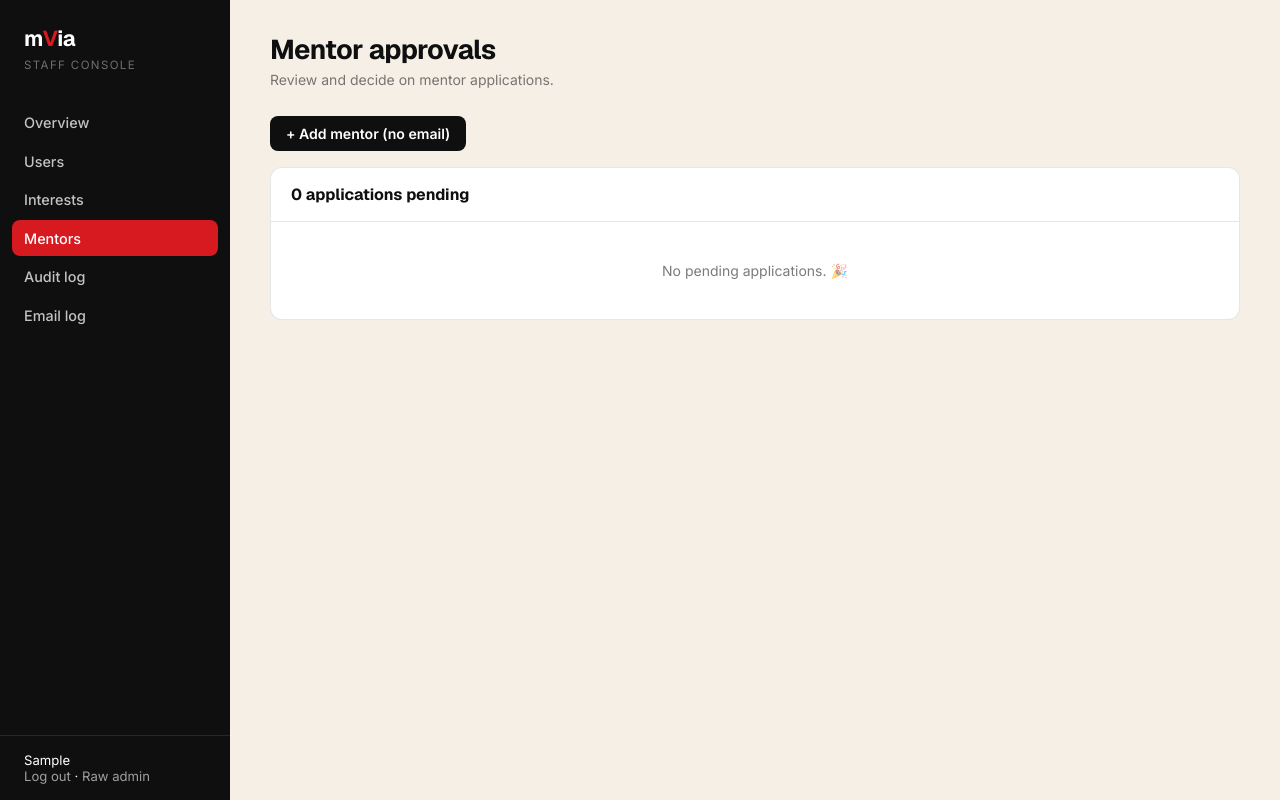
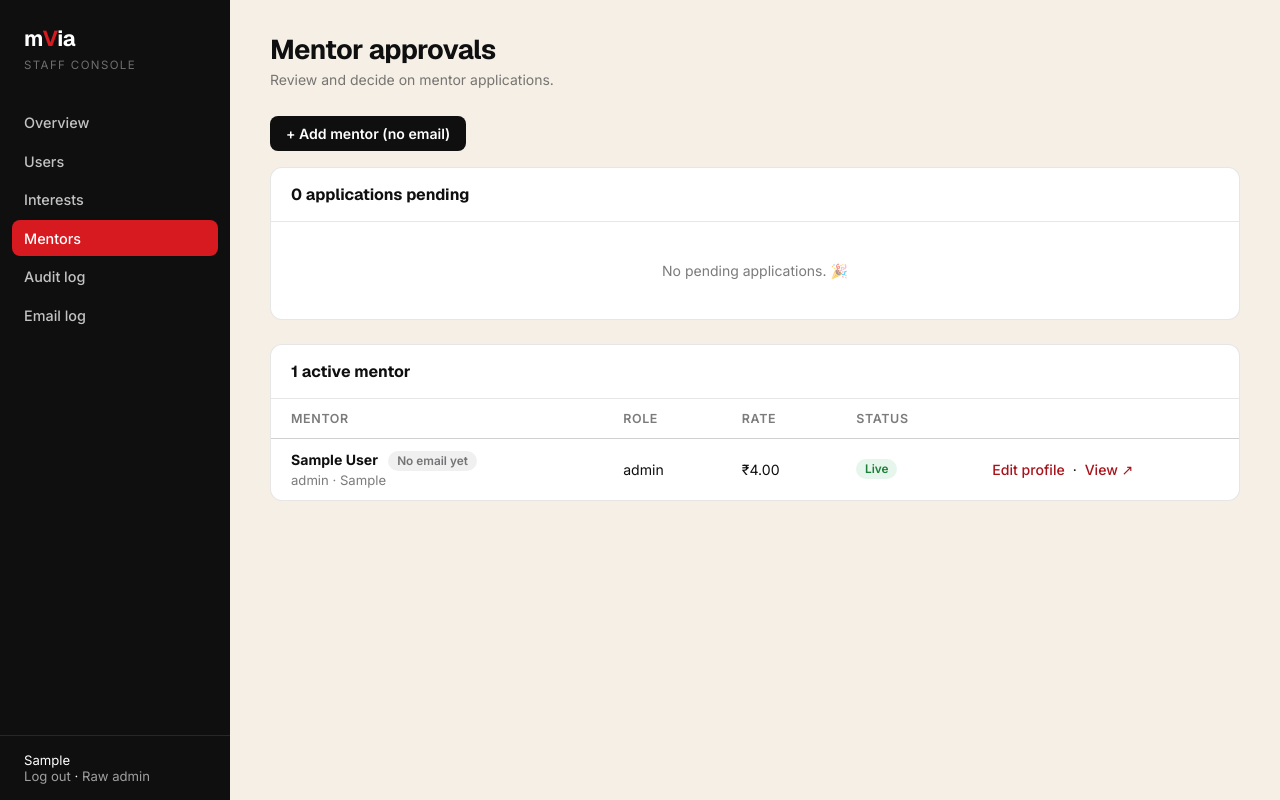
Before and after one commit to mentorvia/mvia, a Django app: page /staff/mentors/ in a window 1280 px wide. Run offline with Django 5.2, Linux system fonts and the light colour scheme; a user stored in the database is signed in; tables that the repository leaves empty hold one stand-in row (values such as "Sample post").

Commit message:
Add files via upload

```diff
--- a/profiles/staff_views.py
+++ b/profiles/staff_views.py
@@ -16,9 +16,13 @@ def staff_required(view):
 
 @staff_required
 def mentor_queue(request):
-    pending = MentorProfile.objects.filter(status=MentorProfile.STATUS_PENDING).select_related("user").order_by("created_at")
+    pending = MentorProfile.objects.filter(
+        status=MentorProfile.STATUS_PENDING).select_related("user").order_by("created_at")
+    # All approved/active mentors, so staff can find and edit any of them.
+    approved = MentorProfile.objects.filter(
+        status=MentorProfile.STATUS_APPROVED).select_related("user").order_by("user__full_name")
     return render(request, "profiles/staff_mentor_queue.html", {
-        "pending": pending, "active_nav": "mentors",
+        "pending": pending, "approved": approved, "active_nav": "mentors",
     })
 
 
--- a/templates/profiles/staff_mentor_queue.html
+++ b/templates/profiles/staff_mentor_queue.html
@@ -28,4 +28,32 @@
   </table>
   {% else %}<div class="empty">No pending applications. 🎉</div>{% endif %}
 </div>
+
+<div class="panel">
+  <h2>{{ approved.count }} active mentor{{ approved.count|pluralize }}</h2>
+  {% if approved %}
+  <table>
+    <thead><tr><th>Mentor</th><th>Role</th><th>Rate</th><th>Status</th><th></th></tr></thead>
+    <tbody>
+      {% for m in approved %}
+      <tr>
+        <td>
+          <strong>{{ m.user.full_name }}</strong>
+          {% if m.user.is_placeholder %}<span class="badge neutral" style="margin-left:0.4rem;">No email yet</span>{% endif %}
+          <br><span style="color:var(--muted); font-size:0.82rem;">{{ m.current_role }} · {{ m.company }}</span>
+        </td>
+        <td>{{ m.current_role }}</td>
+        <td>₹{{ m.hourly_rate }}</td>
+        <td>{% if m.is_available %}<span class="badge yes">Live</span>{% else %}<span class="badge no">Hidden</span>{% endif %}</td>
+        <td style="white-space:nowrap;">
+          <a href="{% url 'staff:edit_mentor_profile' m.id %}">Edit profile</a>
+          &nbsp;·&nbsp;
+          <a href="{% url 'mentor_profile' m.user_id %}" target="_blank">View ↗</a>
+        </td>
+      </tr>
+      {% endfor %}
+    </tbody>
+  </table>
+  {% else %}<div class="empty">No active mentors yet.</div>{% endif %}
+</div>
 {% endblock %}
```
